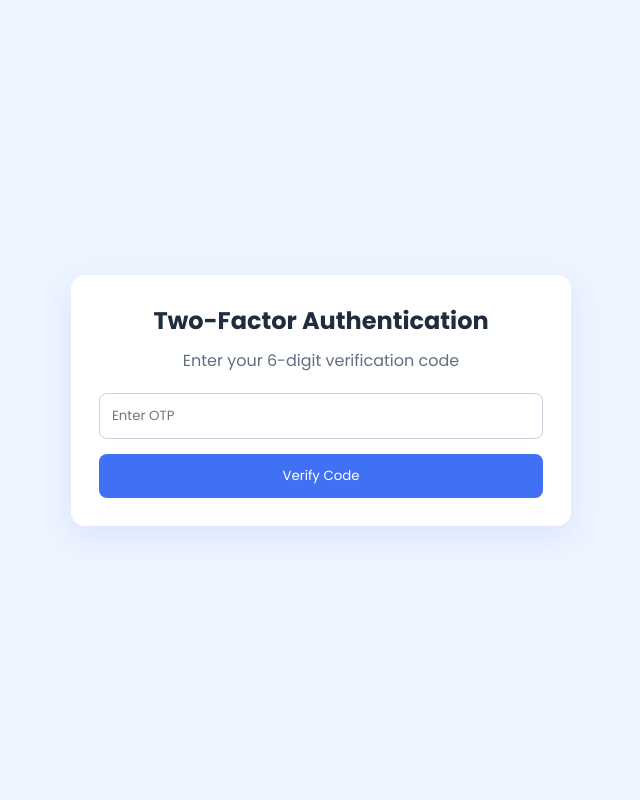
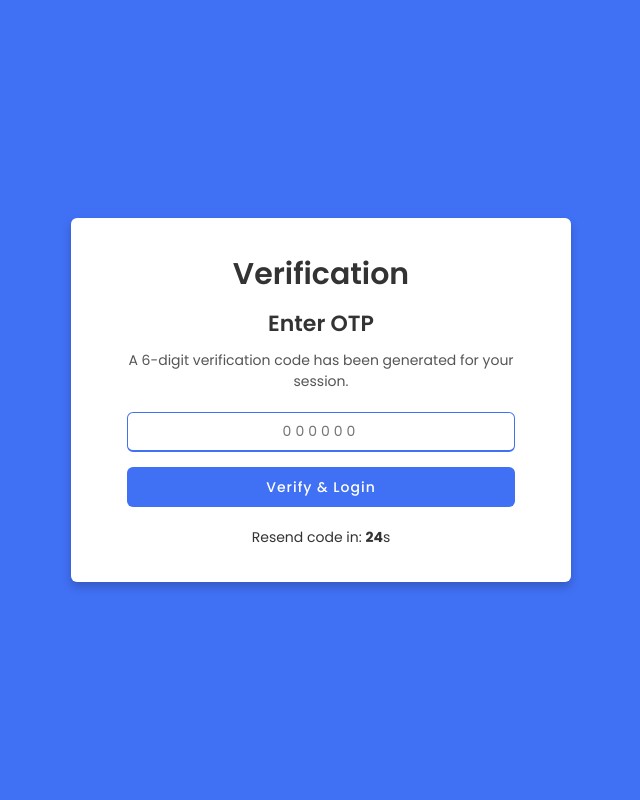
Before and after one commit to nuruledleen/meap-swsecurity, a PHP site: page /otp.php in a window 1280 px wide. Shown: the whole page, without its empty margins (319-959 px from the left). Run offline with PHP 8.4, Linux system fonts and the light colour scheme; a user stored in the database is signed in.

Commit message:
Enhance OTP verification and resend process
Refactor OTP verification and resend functionality with improved user feedback and session handling.

```diff
--- a/parking_system1/otp.php
+++ b/parking_system1/otp.php
@@ -1,83 +1,111 @@
 <?php
 require_once 'security.php';
-startSecureSession();
+// requireLogin() already calls startSecureSession() internally
+requireLogin();
 
-if (!isset($_SESSION['temp_user_id'])) {
-    header("Location: login.php");
-    exit();
-}
-
-$flash = null;
-
-// RESEND OTP
-if (isset($_POST['resend_otp'])) {
-    $newOtp = rand(100000, 999999);
-    $_SESSION['generated_otp'] = $newOtp;
-
-    $flash = array('type' => 'success', 'message' => 'New OTP generated!');
-}
-
-// VERIFY OTP
+// 1. Handle OTP Verification
 if (isset($_POST['verify_otp'])) {
-    $user_input = $_POST['otp_code'];
+    $user_input = trim($_POST['otp_code']);
 
     if ($user_input == $_SESSION['generated_otp']) {
+        // Promote temporary session to official session
         $_SESSION['user_id'] = $_SESSION['temp_user_id'];
         $_SESSION['name'] = $_SESSION['temp_name'];
 
-        unset($_SESSION['temp_user_id'], $_SESSION['temp_name'], $_SESSION['generated_otp']);
+        // Clear MFA-related session data
+        unset($_SESSION['temp_user_id']);
+        unset($_SESSION['temp_name']);
+        unset($_SESSION['generated_otp']);
 
-        echo "<script>alert('MFA Verified!'); window.location.href='index.php';</script>";
+        echo "<script>
+                alert('MFA Verified! Welcome to the dashboard.');
+                window.location.href='dashboard.php';
+              </script>";
         exit();
     } else {
-        $flash = array('type' => 'error', 'message' => 'Invalid OTP code!');
+        echo "<script>alert('Invalid OTP code. Please try again.');</script>";
     }
+}
+
+// 2. Handle Resend Request
+if (isset($_POST['resend_otp'])) {
+    $new_otp = rand(100000, 999999);
+    $_SESSION['generated_otp'] = $new_otp;
+
+    echo "<script>
+            alert('A new MFA code has been generated: $new_otp');
+            window.location.href='otp.php';
+          </script>";
+    exit();
 }
 ?>
 
-<html>
+<!DOCTYPE html>
+<html lang="en">
 <head>
     <meta charset="UTF-8">
     <meta name="viewport" content="width=device-width, initial-scale=1.0">
-  <title>Verify OTP</title>
+    <title>MFA Verification</title>
     <style>
       @import url('https://fonts.googleapis.com/css?family=Poppins:400,500,600,700&display=swap');
       *{margin:0;padding:0;box-sizing:border-box;font-family:'Poppins',sans-serif;}
-    body{min-height:100vh;background:#eef4ff;padding:30px;color:#1f2d3d;display:flex;align-items:center;justify-content:center;}
-    .container{max-width:500px;width:100%;}
-    .card{background:#fff;border-radius:14px;padding:28px;box-shadow:0 10px 30px rgba(64,112,244,0.12);}
-    h2{text-align:center;margin-bottom:10px;}
-    .subtitle{text-align:center;color:#5f6f81;margin-bottom:20px;}
-    .input-box{margin:15px 0;}
-    input{width:100%;padding:12px;border:1px solid #c8d2e1;border-radius:8px;}
-    .btn{width:100%;background:#4070f4;color:#fff;border:none;padding:12px;border-radius:8px;cursor:pointer;}
-    .btn:hover{background:#2f5be3;}
-    .message{padding:14px;border-radius:10px;margin-bottom:16px;text-align:center;}
-    .message.error{background:#fff1f1;color:#b42318;}
+      body{min-height:100vh;display:flex;align-items:center;justify-content:center;background:#4070f4;}
+      .wrapper{position:relative;max-width:500px;width:100%;background:#fff;padding:34px;border-radius:6px;box-shadow:0 5px 10px rgba(0,0,0,0.2);}
+      .wrapper h1{font-size:30px;font-weight:600;color:#333;text-align:center;}
+      .wrapper h2{font-size:22px;font-weight:600;color:#333;text-align:center;margin-top:10px;}
+      .wrapper p{font-size:14px;color:#555;text-align:center;margin-top:10px;}
+      .wrapper form{margin-top:20px;}
+      .wrapper form .input-box{height:40px;margin:15px 0;display:flex;justify-content:center;}
+      form .input-box input{height:100%;width:90%;outline:none;padding:0 15px;font-size:14px;color:#333;border:1.5px solid #C7BEBE;border-bottom-width:2.5px;border-radius:6px;transition:all 0.3s ease;text-align:center;letter-spacing:4px;}
+      .input-box input:focus{border-color:#4070f4;}
+      .input-box.button input{color:#fff;letter-spacing:1px;border:none;background:#4070f4;cursor:pointer; font-weight: 500;}
+      .input-box.button input:hover{background:#0e4bf1;}
+
+      /* Timer & Resend Styles */
+      .timer-section { text-align: center; margin-top: 20px; font-size: 14px; color: #333; }
+      #resend-btn { background: none; border: none; color: #4070f4; font-weight: 600; cursor: pointer; text-decoration: none; display: none; margin: 0 auto; }
+      #resend-btn:hover { text-decoration: underline; }
     </style>
 </head>
+<body>
+  <div class="wrapper">
+    <h1>Verification</h1>
+    <h2>Enter OTP</h2>
+    <p>A 6-digit verification code has been generated for your session.</p>
 
-<body>
-  <div class="container">
-    <div class="card">
-      <h2>Two-Factor Authentication</h2>
-      <p class="subtitle">Enter your 6-digit verification code</p>
+    <form method="post" action="">
+      <div class="input-box">
+        <input type="text" name="otp_code" placeholder="000000" pattern="\d{6}" maxlength="6" required autofocus>
+      </div>
+      <div class="input-box button">
+        <input type="submit" name="verify_otp" value="Verify & Login">
+      </div>
+    </form>
 
-      <?php if ($flash): ?>
-        <div class="message <?php echo $flash['type']; ?>">
-          <?php echo $flash['message']; ?>
-        </div>
-      <?php endif; ?>
-
-      <form method="post">
-        <div class="input-box">
-          <input type="text" name="otp_code" placeholder="Enter OTP" required maxlength="6">
-        </div>
-
-        <button class="btn" type="submit" name="verify_otp">Verify Code</button>
-
+    <div class="timer-section">
+        <span id="timer-label">Resend code in: <b id="seconds">30</b>s</span>
+        <form method="post" style="margin-top: 0;">
+            <button type="submit" name="resend_otp" id="resend-btn">Resend Code</button>
         </form>
     </div>
   </div>
+
+  <script>
+    let timeLeft = 30;
+    const secondsDisplay = document.getElementById('seconds');
+    const timerLabel = document.getElementById('timer-label');
+    const resendBtn = document.getElementById('resend-btn');
+
+    const countdown = setInterval(() => {
+        timeLeft--;
+        secondsDisplay.textContent = timeLeft;
+
+        if (timeLeft <= 0) {
+            clearInterval(countdown);
+            timerLabel.style.display = 'none'; // Hide the "Resend in..." text
+            resendBtn.style.display = 'block'; // Show the clickable button
+        }
+    }, 1000);
+  </script>
 </body>
 </html>
```
Lines whose indentation alone changed are shown as unchanged.
